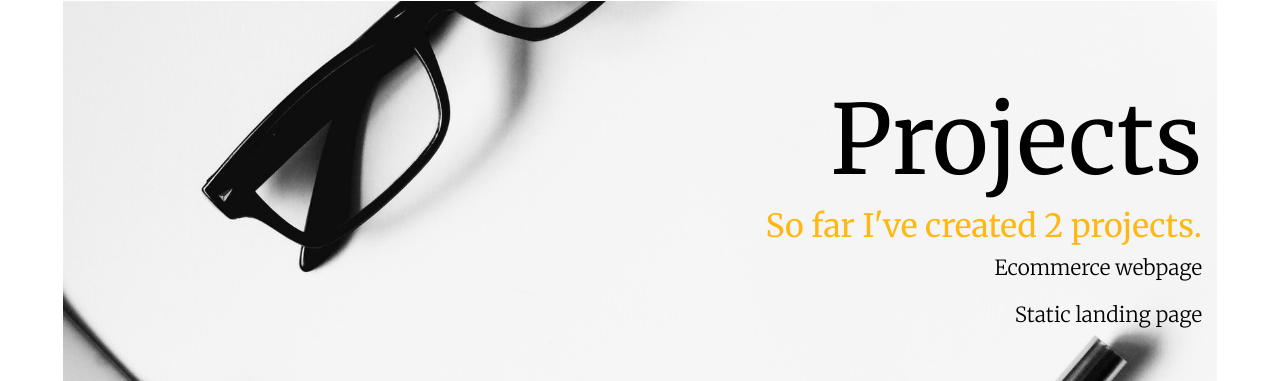
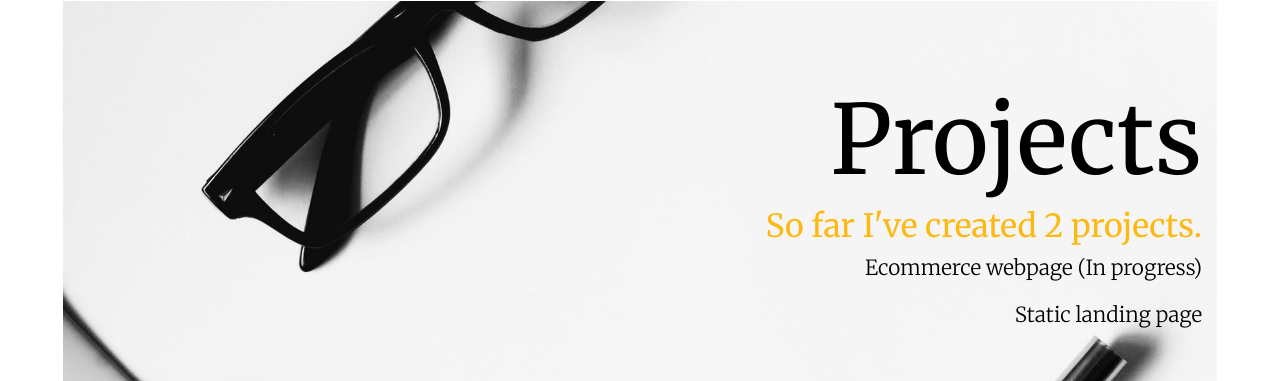
Before and after one commit to engrJason/portfolio, a plain HTML site: page index.html in a window 1280 px wide. Shown: the part 1599-1980 px from the top of the page. Drawn offline with nearby package versions, Linux system fonts and the light colour scheme.

Commit message:
Update project section

```diff
--- a/index.html
+++ b/index.html
@@ -78,7 +78,7 @@
                 <div class="col-12">
                     <h1>Projects</h1>
                     <h4>So far I've created 2 projects.</h4>
-                    <p>Ecommerce webpage</p>
+                    <p>Ecommerce webpage (In progress)</p>
                     <p>Static landing page</p>
                 </div>
                 <div class="col-6 pt-5">
```
